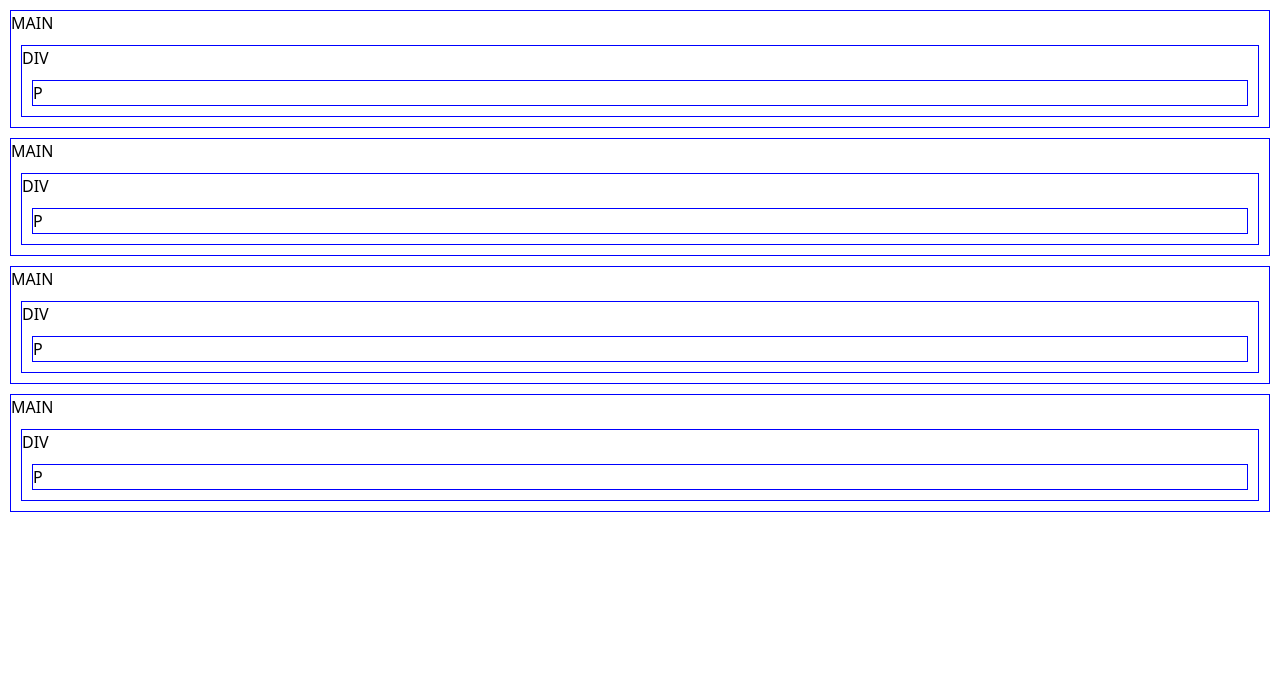
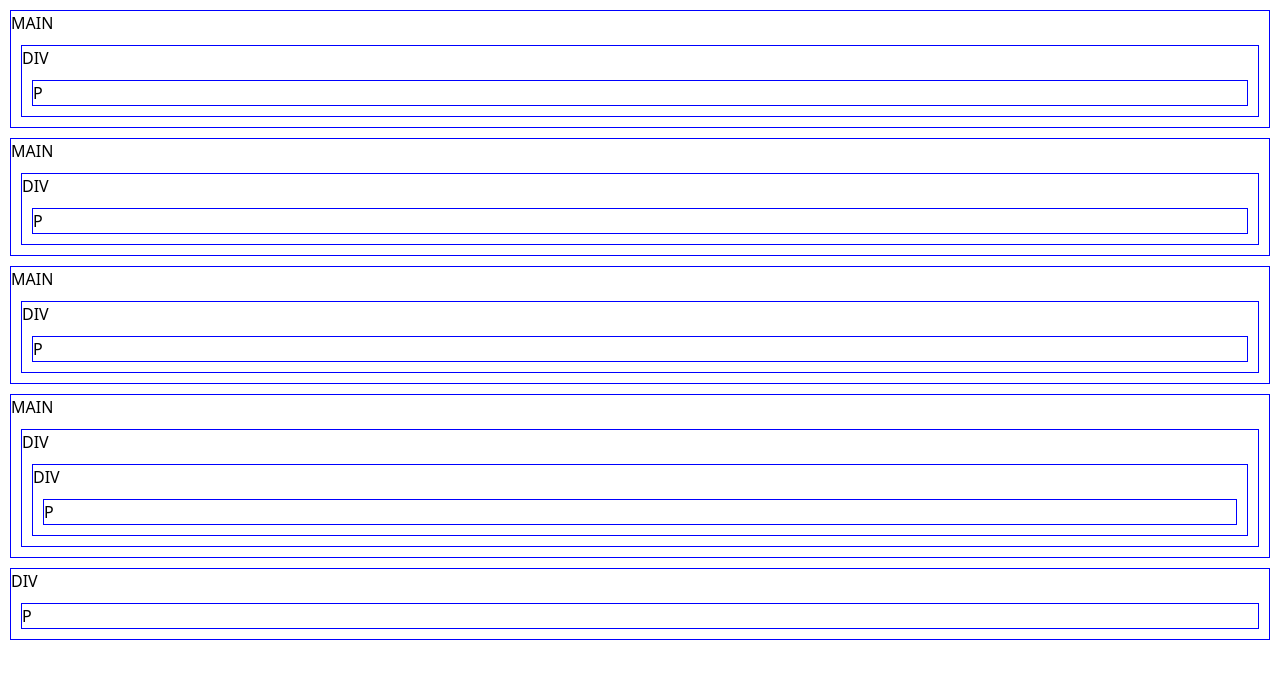
Before and after one commit to AkitoTsukahara/todo-app-airtable, a SvelteKit app: page /qiita in a window 1280 px wide. Shown: the top 678 px of the page. Built offline with nearby package versions, Linux system fonts and the light colour scheme.

Commit message:
update event post

```diff
--- a/src/routes/qiita/+page.svelte
+++ b/src/routes/qiita/+page.svelte
@@ -1,6 +1,7 @@
 <script lang="ts">
 
 import Main from './Main.svelte';
+import P from './P.svelte';
 </script>
 
 <main onclick="console.log('main')">MAIN
@@ -23,6 +24,8 @@
 
 <Main />
 
+<P />
+
 <style>
     * {
         margin: 10px;
--- a/src/routes/qiita/P.svelte
+++ b/src/routes/qiita/P.svelte
@@ -7,7 +7,9 @@
     dispatch('pClick');
   }
 </script>
-<p on:click={clickElement}>P</p>
+<div on:click={() => console.log('div')}>DIV
+  <p on:click={clickElement}>P</p>
+</div>
 
 <style>
     * {
```
